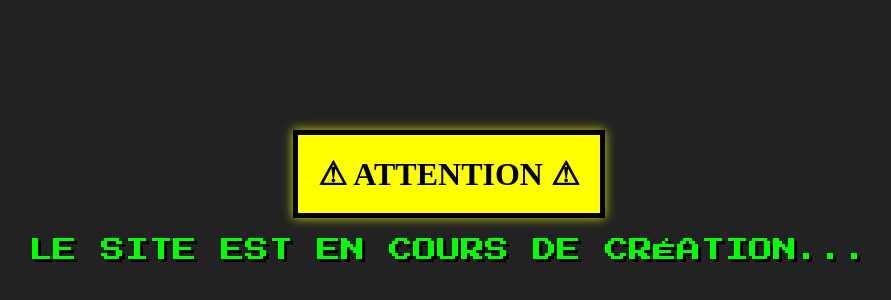
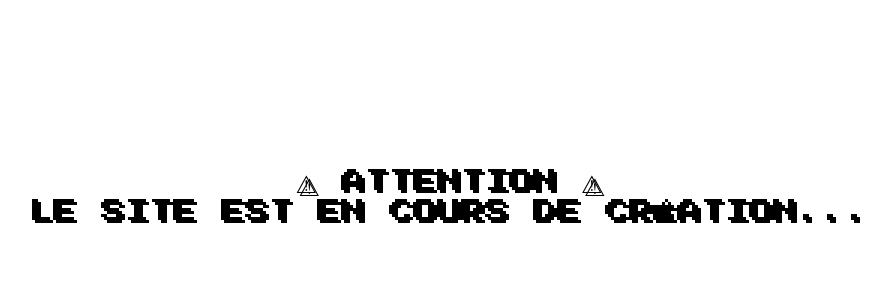
Before and after one commit to XCode149/mythoformation.github.io, a plain HTML site: page index.html in a window 1280 px wide. Shown: the part 212-512 px from the top of the page, without its empty margins (191-1082 px from the left). Drawn offline with Linux system fonts and the light colour scheme.

Commit message:
Update index.html

```diff
--- a/index.html
+++ b/index.html
@@ -12,7 +12,7 @@
             justify-content: center;
             align-items: center;
             height: 100vh;
-            background-color: #222;
+            background-color: white;
             color: white;
             text-align: center;
             flex-direction: column;
@@ -34,7 +34,7 @@
             font-family: 'Press Start 2P', cursive;
             font-size: 1.5rem;
             text-transform: uppercase;
-            color: #00ff00;
+            color: black;
             text-shadow: 3px 3px 0px black;
         }
         .hidden {
@@ -44,7 +44,7 @@
     </style>
 </head>
 <body>
-    <div class="warning">⚠ ATTENTION ⚠</div>
+    <div class="minecraft-text" class="warning">⚠ ATTENTION ⚠</div>
     <div id="contenu" class="minecraft-text" class="hidden">Le site est en cours de création...</div>
 </body>
 
```
